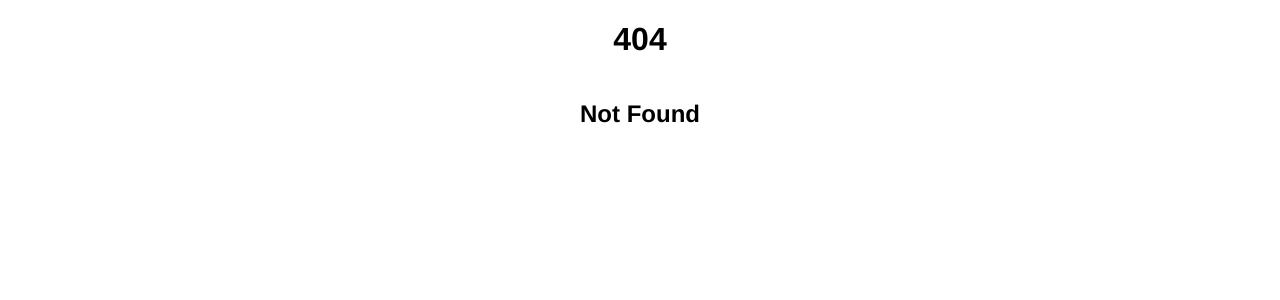
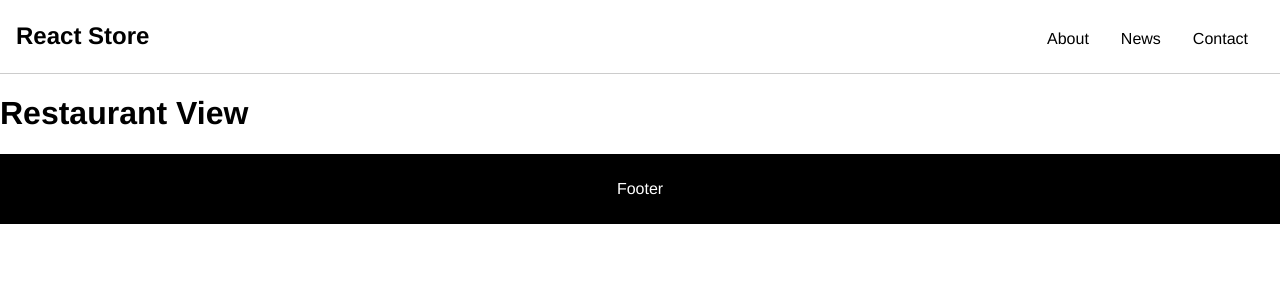
Before and after one commit to venkat8268/react-js, a React (Vite) app: page /restaurant/1 in a window 1280 px wide. Before the commit this address had no page. Shown: the top 300 px of the page. Built offline with nearby package versions, Linux system fonts and the light colour scheme; no server answers.

Commit message:
dynamic routing and restaurant view page initial

```diff
--- a/src/App.js
+++ b/src/App.js
@@ -5,7 +5,8 @@ import Body from "./components/Body";
 import Footer from "./components/Footer";
 import About from "./components/About";
 import Error from "./components/Error";
-import { createBrowserRouter, RouterProvider } from "react-router-dom";
+import Restaurant from "./components/Restaurant";
+import { createBrowserRouter, RouterProvider, Outlet } from "react-router-dom";
 
 // Create a Headers, Body, Footer component and import it here
 
@@ -13,7 +14,7 @@ const Root = () => {
     return (
         <>
             <Header />
-            <Body />
+            <Outlet />
             <Footer />
         </>
     );
@@ -23,12 +24,23 @@ const router = createBrowserRouter([
     {
         path: "/",
         element: <Root />,
-        errorElement: <Error />
+        errorElement: <Error />,
+        children: [
+            {
+                path: "/",
+                element: <Body />,
+            },
+            {
+                path: "/about",
+                element: <About />,
+            },
+            {
+                path: "/restaurant/:id",
+                element: <Restaurant />,
+            }
+        ]
     },
-    {
-        path: "/about",
-        element: <About />,
-    }
+
 ])
 
 const root = ReactDOM.createRoot(document.getElementById('root'));
--- a/src/components/About.js
+++ b/src/components/About.js
@@ -4,9 +4,7 @@ import Footer from "./Footer";
 const About = () => {
     return (
         <>
-        <Header />
             <h1>About Us in progress ...</h1>
-        <Footer />
         </>
     )
 }
--- a/src/components/Body.js
+++ b/src/components/Body.js
@@ -3,6 +3,7 @@ import Search from "./Search";
 import { restaurantsList, RESTURANT_API_URL } from "./constants";
 import { useState, useEffect } from "react";
 import ProductShimmer from "./ProductShimmer";
+import { Link } from "react-router-dom";
 
 const Body = () => {
     const [restaurants, setRestaurants] = useState([]);
@@ -43,10 +44,11 @@ const Body = () => {
                     <div>No products</div>
                 ) : (
                     filteredRestaurants.map((restaurant) => (
-                        <Product
-                            restaurant={restaurant}
-                            key={restaurant.info.id}
-                        />
+                        <Link key={restaurant.info.id} to={"/restaurant/"+restaurant.info.id}>
+                            <Product
+                                restaurant={restaurant}
+                            />
+                        </Link>
                     ))
                 )}
             </div>
--- a/src/components/Header.js
+++ b/src/components/Header.js
@@ -1,12 +1,14 @@
+import { Link } from "react-router-dom"
+
 const Header = () => {
     return (
         <header className="site-header">
             <div className="site-identity">
-                <h1><a href="javascript:void()">React Store</a></h1>
+                <h1><Link to="/">React Store</Link></h1>
             </div>
             <nav className="site-navigation">
                 <ul className="nav">
-                    <li><a href="#">About</a></li>
+                    <li><Link to="/about">About</Link></li>
                     <li><a href="#">News</a></li>
                     <li><a href="#">Contact</a></li>
                 </ul>
--- /dev/null
+++ b/src/components/Restaurant.js
@@ -0,0 +1,30 @@
+import { useEffect } from "react";
+import { useParams } from "react-router-dom"
+
+const Restaurant = () => {
+
+    useEffect(() => {
+        getRestaurant();
+    }, [])
+
+    const { id } = useParams();
+
+    async function  getRestaurant() {
+        try {
+            const response = await fetch('https://www.swiggy.com/dapi/menu/pl?page-type=REGULAR_MENU&complete-menu=true&lat=21.99740&lng=79.00110&restaurantId='+id)
+            const restaurant = await response.json();
+            console.log(restaurant?.data?.cards[2]?.card?.card?.info);
+        } catch(e) {
+            console.log(e);
+
+        }
+    }
+
+    return (
+        <>
+            <h1>Restaurant View</h1>
+        </>
+    )
+}
+
+export default Restaurant
```
Also changed, not shown: src/assets/images/logo.jpg (added).
